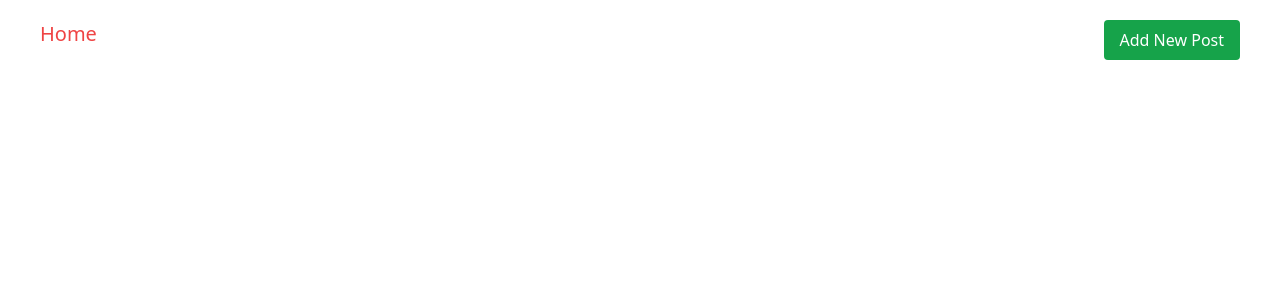
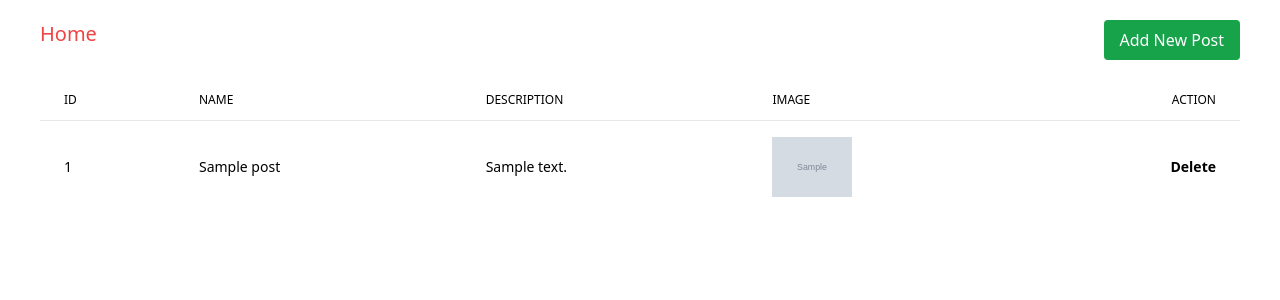
Before and after one commit to tseflutter75/Laravel-Crud, a Laravel app: page / in a window 1280 px wide. Shown: the top 300 px of the page. Run offline with Laravel 12, Linux system fonts and the light colour scheme; tables that the repository leaves empty hold one stand-in row (values such as "Sample post"); grey boxes marked "Sample" are stand-in pictures; some libraries are stand-ins or nearby versions.

Commit message:
list view

```diff
--- a/resources/views/create.blade.php
+++ b/resources/views/create.blade.php
@@ -30,17 +30,17 @@
         </div>
 
             <div>
-                  <form method="POST" action="{{ route('store') }}">
+                  <form method="POST" action="{{ route('store') }}" enctype="multipart/form-data">
                     @csrf
                        <div class="flex flex-col gap-5">
                          <label for="">Name</label>
-                         <input type="text" name="name" >
+                         <input type="text" name="name" value="{{old('name')}}" >
                          @error('name')
                          <p class="text-red-600"> {{ $message }} </p>
                          @enderror
 
                          <label for="">Description</label>
-                         <input type="text" name="description" >
+                         <input type="text" name="description" value="{{old('description')}}" >
                         @error('description')
                          <p class="text-red-600"> {{ $message }} </p>
                         @enderror
--- a/resources/views/welcome.blade.php
+++ b/resources/views/welcome.blade.php
@@ -1,12 +1,13 @@
-
 <!DOCTYPE html>
 <html lang="en">
+
 <head>
     <meta charset="UTF-8">
     <meta name="viewport" content="width=device-width, initial-scale=1.0">
     <meta http-equiv="X-UA-Compatible" content="ie=edge">
 
-    <script src="https://cdn.tailwindcss.com?plugins=forms,typography,aspect-ratio,line-clamp,container-queries"></script>
+    <script
+        src="https://cdn.tailwindcss.com?plugins=forms,typography,aspect-ratio,line-clamp,container-queries"></script>
 
     <style type="text/tailwindcss">
         @layer utilities {
@@ -18,6 +19,7 @@
 
     <title>Document</title>
 </head>
+
 <body>
 
     <div class="container">
@@ -28,11 +30,71 @@
                 Add New Post
             </a>
         </div>
-            @if (session('success'))
+
+        @if (session('success'))
             <h2 class="text-green-600">{{ session('success')}} </h2>
-            @endif
+        @endif
+
+        <div class="">
+
+            <!-- Table -->
+            <div class="min-w-full">
+                <div
+                    class="overflow-x-auto [&::-webkit-scrollbar]:h-2 [&::-webkit-scrollbar-thumb]:rounded-none [&::-webkit-scrollbar-track]:bg-scrollbar-track [&::-webkit-scrollbar-thumb]:bg-scrollbar-thumb">
+                    <table class="min-w-full divide-y divide-table-line">
+                        <thead>
+                            <tr>
+                                <th scope="col"
+                                    class="px-6 py-3 text-start text-xs font-medium text-muted-foreground-1 uppercase">
+                                    ID</th>
+                                <th scope="col"
+                                    class="px-6 py-3 text-start text-xs font-medium text-muted-foreground-1 uppercase">
+                                    Name</th>
+                                <th scope="col"
+                                    class="px-6 py-3 text-start text-xs font-medium text-muted-foreground-1 uppercase">
+                                    Description</th>
+                                <th scope="col"
+                                    class="px-6 py-3 text-start text-xs font-medium text-muted-foreground-1 uppercase">
+                                    Image</th>
+                                <th scope="col"
+                                    class="px-6 py-3 text-end text-xs font-medium text-muted-foreground-1 uppercase">
+                                    Action</th>
+                            </tr>
+                        </thead>
+                        <tbody>
+                            @foreach($posts as $post)
+
+                                <tr>
+                                    <td class="px-6 py-4 whitespace-nowrap text-sm font-medium text-foreground">
+                                        {{ $post->id }}</td>
+                                    <td class="px-6 py-4 whitespace-nowrap text-sm text-foreground">{{$post->name}}</td>
+                                    <td class="px-6 py-4 whitespace-nowrap text-sm text-foreground">{{$post->description}}
+                                    </td>
+                                    <td class="px-6 py-4 whitespace-nowrap text-sm text-foreground"><img src="images/{{$post->image}}" width="80" alt=></td>
+                                    <td class="px-6 py-4 whitespace-nowrap text-end text-sm font-medium">
+                                        <button type="button"
+                                            class="inline-flex items-center gap-x-2 text-sm font-semibold rounded-lg text-primary hover:text-primary-hover focus:outline-hidden focus:text-primary-focus disabled:opacity-50 disabled:pointer-events-none">Delete</button>
+                                    </td>
+                                </tr>
+
+                            @endforeach
+
+
+
+
+
+
+
+                        </tbody>
+                    </table>
+                </div>
+            </div>
+            <!-- End Table -->
+
+        </div>
 
     </div>
 
 </body>
+
 </html>
--- a/routes/web.php
+++ b/routes/web.php
@@ -1,10 +1,11 @@
 <?php
 
 use App\Http\Controllers\PostController;
+use App\Models\Post;
 use Illuminate\Support\Facades\Route;
 
 Route::get('/', function () {
-    return view('welcome');
+    return view('welcome', ['posts'=> Post::all()]);
 })->name('home');
 
 Route::get('/create', [PostController::class, 'create'] );
```
Also changed, not shown: app/Http/Controllers/PostController.php (+10 -1 lines), database/migrations/2026_11_16_084815_create_posts_table.php, public/images/1795005090.png (added), public/images/1795005344.jpg (added), public/images/1795005369.png (added).
